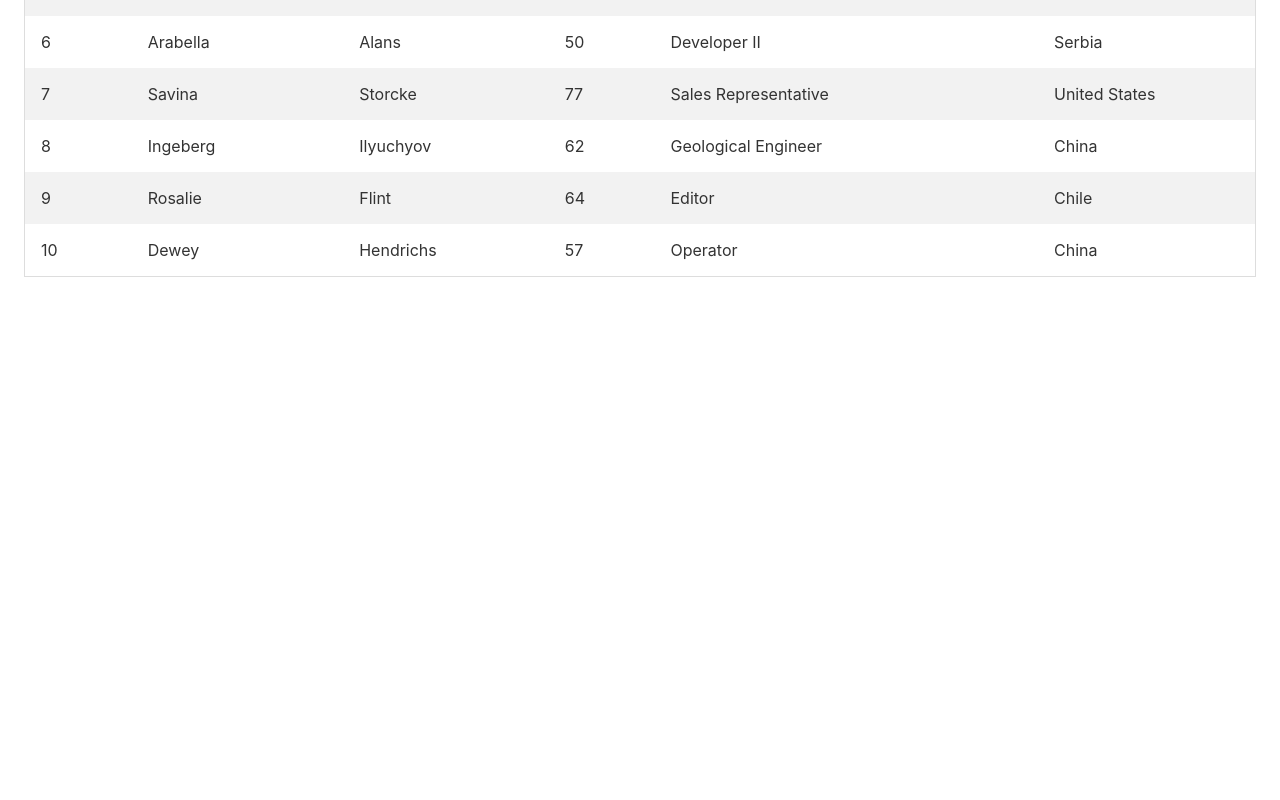
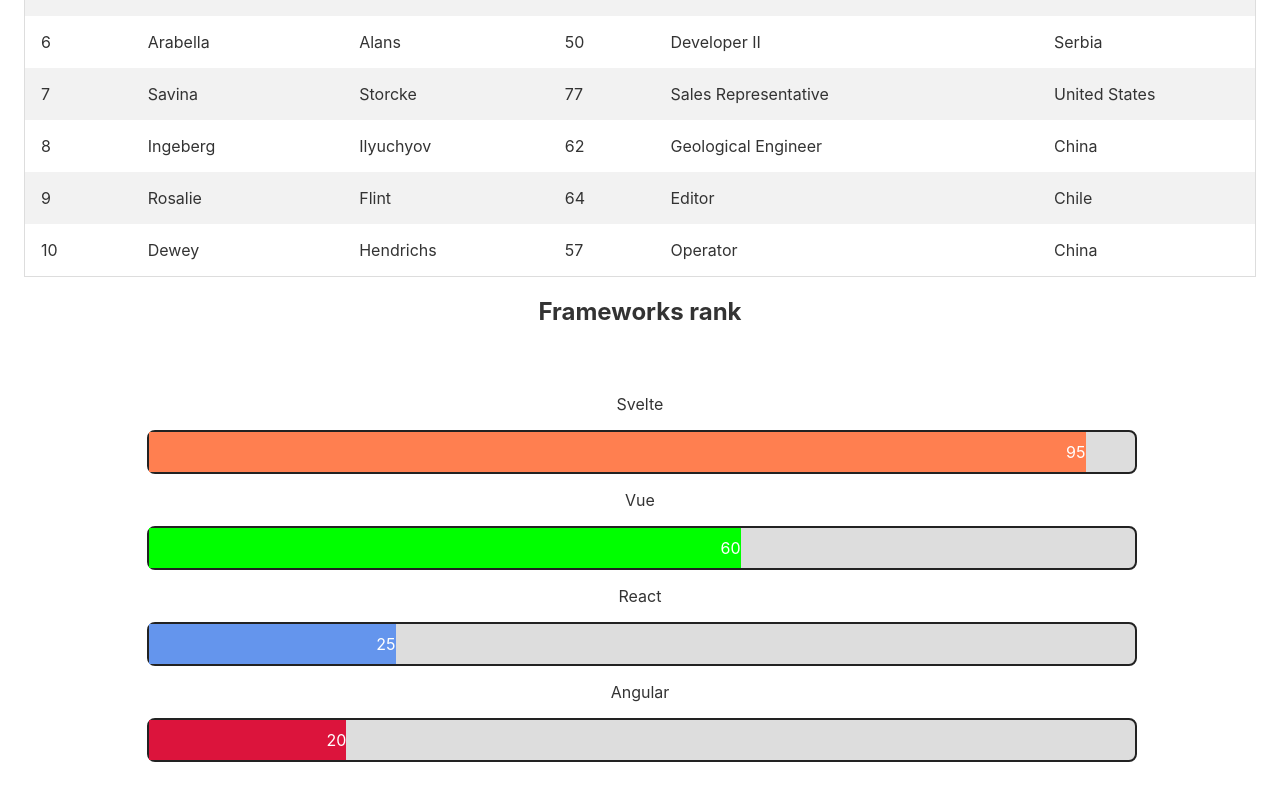
Before and after one commit to SinisaVukmirovic/How-To-Svelte, a Svelte app: page / in a window 1280 px wide. Shown: the part 6284-7084 px from the top of the page. Before the commit the page ends 6577 px from the top, so only its background shows below. Built offline with nearby package versions, Linux system fonts and the light colour scheme.

Commit message:
Skill Bars project

```diff
--- a/src/App.svelte
+++ b/src/App.svelte
@@ -23,6 +23,7 @@
 	import QuoteRotator from './projects/quote-rotator/QuoteRotator.svelte';
 	import Tabs from './projects/tabs/Tabs.svelte';
 	import SortTable from './projects/sorting-table/SortTable.svelte';
+	import SkillBars from './projects/skill-bars/SkillBars.svelte';
 
 </script>
 
@@ -64,6 +65,8 @@
 	<Tabs />
 
 	<SortTable />
+
+	<SkillBars />
 </main>
 
 <style>
--- /dev/null
+++ b/src/projects/skill-bars/SkillBars.svelte
@@ -0,0 +1,61 @@
+<script>
+    import SkillBar from './components/SkillBar.svelte';
+
+    const frameworksRank = [
+        {
+            framework: 'Svelte',
+            percent: 95,
+            color: 'coral'
+        },
+        {
+            framework: 'Vue',
+            percent: 60,
+            color: 'lime'
+        },
+        {
+            framework: 'React',
+            percent: 25,
+            color: 'cornflowerblue'
+        },
+        {
+            framework: 'Angular',
+            percent: 20,
+            color: 'crimson'
+        }
+    ];
+</script>
+
+<!-- MarkUp -->
+<h2>Frameworks rank</h2>
+
+<section>
+    {#each frameworksRank as { framework, percent, color }}
+        <SkillBar {framework} {percent} {color} />
+    {/each}
+</section>
+
+<!-- <p>Vue</p>
+<div class="container">
+  <div class="skills vue">60%</div>
+</div>
+
+<p>React</p>
+<div class="container">
+  <div class="skills react">25%</div>
+</div>
+
+<p>Angular</p>
+<div class="container">
+  <div class="skills angular">20%</div>
+</div> -->
+
+<style>
+    section {
+        padding: 2rem 10%;
+    }
+
+/* .vue {width: 60%; background-color: #2196F3;}
+.react {width: 25%; background-color: #f44336;}
+.angular {width: 20%; background-color: #808080;}  */
+
+</style>
--- /dev/null
+++ b/src/projects/skill-bars/components/SkillBar.svelte
@@ -0,0 +1,29 @@
+<script>
+    export let framework;
+    export let percent;
+    export let color;
+</script>
+
+<!-- MarkUp -->
+<p>{framework}</p>
+<div class="container">
+  <div class="skills" style="width: {percent}%; background-color: {color}">{percent}</div>
+</div>
+
+<style>
+/* Container for skill bars */
+.container {
+  width: 100%; /* Full width */
+  background-color: #ddd; /* Grey background */
+  border: 2px solid #222;
+  border-radius: .5rem;
+}
+
+.skills {
+  text-align: right; /* Right-align text */
+  padding-top: 10px; /* Add top padding */
+  padding-bottom: 10px; /* Add bottom padding */
+  color: white; /* White text color */
+}
+
+</style>
```
